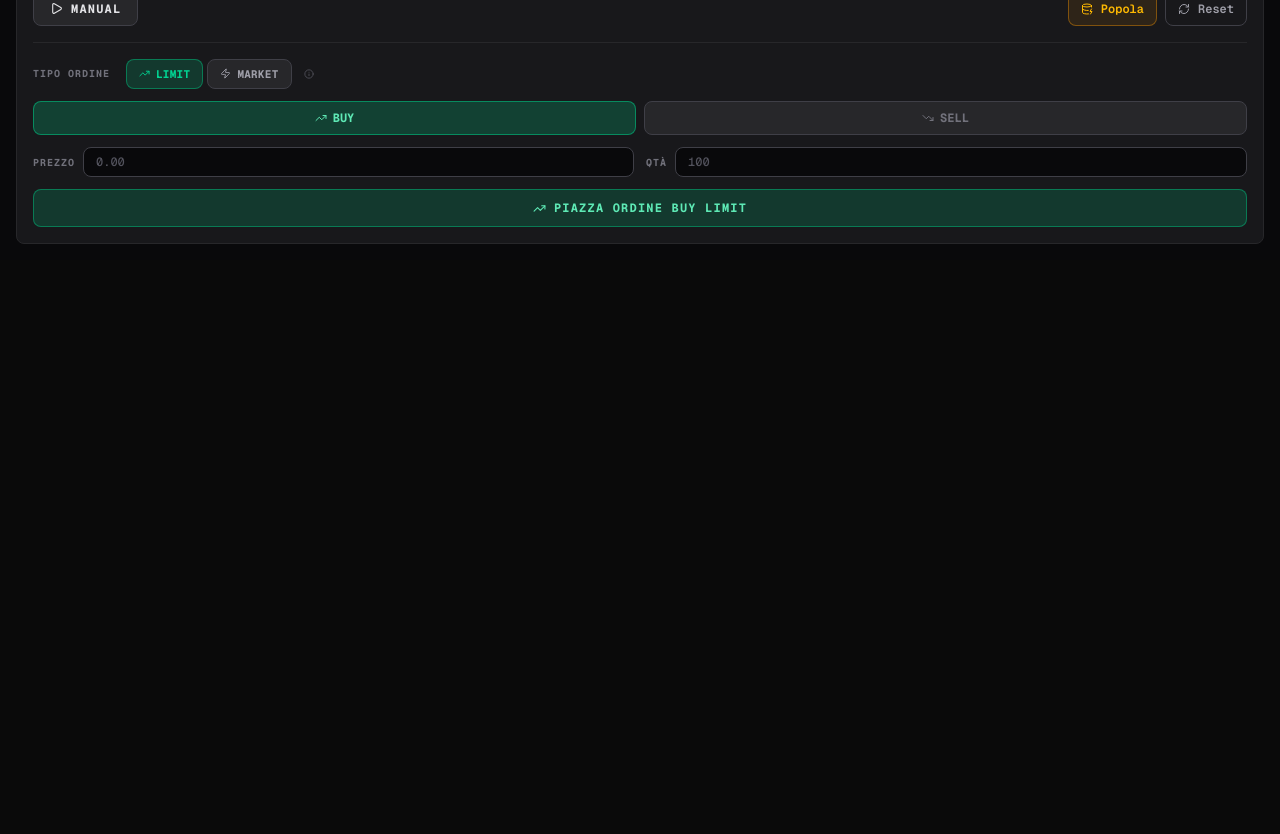
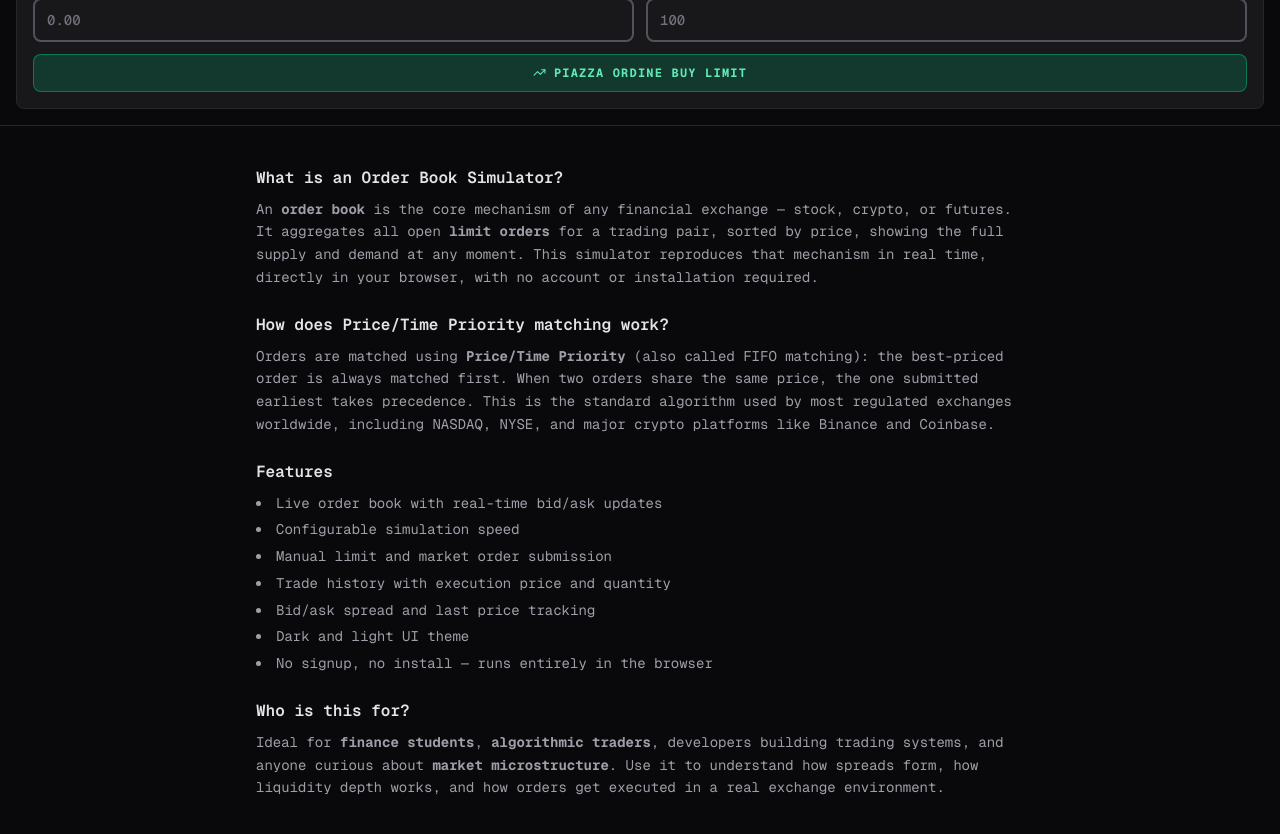
Before and after one commit to frankytheme-cyber/order-book-simulator, a Next.js app: page / in a window 1280 px wide. Shown: the part 540-1374 px from the top of the page. Before the commit the page ends 800 px from the top, so only its background shows below. Built offline with nearby package versions, Linux system fonts and the light colour scheme.

Commit message:
feat: enhance SEO and user guidance with detailed metadata and tool descriptions

```diff
--- a/app/layout.tsx
+++ b/app/layout.tsx
@@ -7,9 +7,89 @@ const geistMono = Geist_Mono({
   subsets: ["latin"],
 });
 
+const siteUrl = "https://order-book-simulator.vercel.app";
+
 export const metadata: Metadata = {
-  title: "Order Book Simulator",
-  description: "Real-time order book simulator with Price/Time priority matching",
+  title: {
+    default: "Order Book Simulator | Real-Time Trading Engine",
+    template: "%s | Order Book Simulator",
+  },
+  description:
+    "Simulate a real-time financial order book with Price/Time priority matching. Visualize bids, asks, and trade execution just like professional trading platforms. Free, interactive, and browser-based.",
+  keywords: [
+    "order book simulator",
+    "trading simulator",
+    "limit order book",
+    "bid ask spread",
+    "price time priority",
+    "market microstructure",
+    "order matching engine",
+    "financial trading tool",
+    "stock market simulator",
+    "crypto order book",
+  ],
+  authors: [{ name: "Simone Puliti" }],
+  creator: "Simone Puliti",
+  metadataBase: new URL(siteUrl),
+  alternates: {
+    canonical: "/",
+  },
+  openGraph: {
+    title: "Order Book Simulator | Real-Time Trading Engine",
+    description:
+      "Visualize how financial order books work with live bid/ask matching, trade execution, and Price/Time priority — all in your browser.",
+    url: siteUrl,
+    siteName: "Order Book Simulator",
+    locale: "en_US",
+    type: "website",
+  },
+  twitter: {
+    card: "summary_large_image",
+    title: "Order Book Simulator | Real-Time Trading Engine",
+    description:
+      "Visualize how financial order books work with live bid/ask matching, trade execution, and Price/Time priority — all in your browser.",
+    creator: "@simonepuliti",
+  },
+  robots: {
+    index: true,
+    follow: true,
+    googleBot: {
+      index: true,
+      follow: true,
+      "max-snippet": -1,
+      "max-image-preview": "large",
+    },
+  },
+};
+
+const jsonLd = {
+  "@context": "https://schema.org",
+  "@type": "WebApplication",
+  name: "Order Book Simulator",
+  url: siteUrl,
+  description:
+    "A real-time, browser-based financial order book simulator using Price/Time priority matching. Users can visualize live bids, asks, trade history, and manually submit limit or market orders.",
+  applicationCategory: "FinanceApplication",
+  operatingSystem: "All",
+  browserRequirements: "Requires JavaScript",
+  offers: {
+    "@type": "Offer",
+    price: "0",
+    priceCurrency: "USD",
+  },
+  featureList: [
+    "Real-time order book simulation",
+    "Price/Time priority matching engine",
+    "Bid/ask spread visualization",
+    "Trade history tracking",
+    "Manual limit and market order placement",
+    "Adjustable simulation speed",
+    "Dark and light theme",
+  ],
+  author: {
+    "@type": "Person",
+    name: "Simone Puliti",
+  },
 };
 
 export default function RootLayout({
@@ -19,6 +99,12 @@ export default function RootLayout({
 }>) {
   return (
     <html lang="en" className={geistMono.variable}>
+      <head>
+        <script
+          type="application/ld+json"
+          dangerouslySetInnerHTML={{ __html: JSON.stringify(jsonLd) }}
+        />
+      </head>
       <body className="antialiased bg-[#0a0a0a] text-slate-100 min-h-screen">
         {children}
       </body>
--- a/app/page.tsx
+++ b/app/page.tsx
@@ -86,6 +86,64 @@ export default function Page() {
 
       {/* Info modal */}
       {showInfo && <InfoPanel isDark={isDark} onClose={() => setShowInfo(false)} />}
+
+      {/* SEO / GEO content — visible below the fold */}
+      <section
+        aria-label="About this tool"
+        className={`border-t px-6 py-10 text-sm leading-relaxed ${d ? 'border-zinc-800 text-zinc-400' : 'border-zinc-200 text-zinc-600'}`}
+      >
+        <div className="max-w-3xl mx-auto space-y-6">
+          <div>
+            <h2 className={`text-base font-semibold mb-2 ${d ? 'text-zinc-200' : 'text-zinc-800'}`}>
+              What is an Order Book Simulator?
+            </h2>
+            <p>
+              An <strong>order book</strong> is the core mechanism of any financial exchange — stock, crypto, or futures.
+              It aggregates all open <strong>limit orders</strong> for a trading pair, sorted by price, showing the full
+              supply and demand at any moment. This simulator reproduces that mechanism in real time, directly in your browser,
+              with no account or installation required.
+            </p>
+          </div>
+
+          <div>
+            <h2 className={`text-base font-semibold mb-2 ${d ? 'text-zinc-200' : 'text-zinc-800'}`}>
+              How does Price/Time Priority matching work?
+            </h2>
+            <p>
+              Orders are matched using <strong>Price/Time Priority</strong> (also called FIFO matching): the best-priced
+              order is always matched first. When two orders share the same price, the one submitted earliest takes precedence.
+              This is the standard algorithm used by most regulated exchanges worldwide, including NASDAQ, NYSE, and major
+              crypto platforms like Binance and Coinbase.
+            </p>
+          </div>
+
+          <div>
+            <h2 className={`text-base font-semibold mb-2 ${d ? 'text-zinc-200' : 'text-zinc-800'}`}>
+              Features
+            </h2>
+            <ul className="list-disc list-inside space-y-1">
+              <li>Live order book with real-time bid/ask updates</li>
+              <li>Configurable simulation speed</li>
+              <li>Manual limit and market order submission</li>
+              <li>Trade history with execution price and quantity</li>
+              <li>Bid/ask spread and last price tracking</li>
+              <li>Dark and light UI theme</li>
+              <li>No signup, no install — runs entirely in the browser</li>
+            </ul>
+          </div>
+
+          <div>
+            <h2 className={`text-base font-semibold mb-2 ${d ? 'text-zinc-200' : 'text-zinc-800'}`}>
+              Who is this for?
+            </h2>
+            <p>
+              Ideal for <strong>finance students</strong>, <strong>algorithmic traders</strong>, developers building
+              trading systems, and anyone curious about <strong>market microstructure</strong>. Use it to understand
+              how spreads form, how liquidity depth works, and how orders get executed in a real exchange environment.
+            </p>
+          </div>
+        </div>
+      </section>
     </div>
   );
 }
--- a/components/SimulatorControls.tsx
+++ b/components/SimulatorControls.tsx
@@ -1,7 +1,7 @@
 'use client';
 
-import { useState } from 'react';
-import { Play, Pause, RefreshCw, TrendingUp, TrendingDown, DatabaseZap, Zap } from 'lucide-react';
+import { useState, useEffect } from 'react';
+import { Play, Pause, RefreshCw, TrendingUp, TrendingDown, DatabaseZap, Zap, CheckCircle } from 'lucide-react';
 import { SimulatorState } from '@/hooks/useSimulator';
 import { Order } from '@/lib/engine';
 import Tooltip from './Tooltip';
@@ -39,9 +39,17 @@ export default function SimulatorControls({
   const [limitSide, setLimitSide] = useState<Side>('buy');
   const [price, setPrice]         = useState('');
   const [quantity, setQuantity]   = useState('');
+  const [toast, setToast]         = useState<string | null>(null);
 
   const d = isDark;
   const spread = bids[0] && asks[0] ? (asks[0].price - bids[0].price).toFixed(2) : '—';
+
+  // Auto-dismiss toast after 2.5 s
+  useEffect(() => {
+    if (!toast) return;
+    const t = setTimeout(() => setToast(null), 2500);
+    return () => clearTimeout(t);
+  }, [toast]);
 
   // Market order estimate
   const mktQty    = parseInt(quantity) || 0;
@@ -53,6 +61,7 @@ export default function SimulatorControls({
     const q = parseInt(quantity);
     if (!p || !q || p <= 0 || q <= 0) return;
     addManualOrder(p, q, limitSide);
+    setToast(`Ordine ${limitSide === 'buy' ? 'Buy' : 'Sell'} Limit inserito — ${q} @ ${p.toFixed(2)}`);
     setPrice(''); setQuantity('');
   };
 
@@ -60,15 +69,16 @@ export default function SimulatorControls({
     const q = parseInt(quantity);
     if (!q || q <= 0) return;
     addMarketOrder(side, q);
+    setToast(`Ordine ${side === 'buy' ? 'Buy' : 'Sell'} Market inviato — Qtà ${q}`);
     setQuantity('');
   };
 
   // ── style shortcuts ──
   const divider  = d ? 'border-zinc-800'  : 'border-zinc-200';
   const muted    = d ? 'text-zinc-500'    : 'text-zinc-500';
-  const inputCls = `flex-1 rounded-lg px-3 py-1.5 text-xs font-medium border focus:outline-none focus:ring-1 tabular-nums transition-colors
-    ${d ? 'bg-zinc-950 border-zinc-700 text-white placeholder-zinc-600 focus:border-zinc-500 focus:ring-zinc-700'
-        : 'bg-white border-zinc-300 text-zinc-900 placeholder-zinc-400 focus:border-zinc-500 focus:ring-zinc-300'}`;
+  const inputCls = `w-full rounded-lg px-3 py-2.5 text-sm font-medium border-2 focus:outline-none focus:ring-2 tabular-nums transition-colors
+    ${d ? 'bg-zinc-900 border-zinc-600 text-white placeholder-zinc-500 focus:border-emerald-500 focus:ring-emerald-500/20'
+        : 'bg-white border-zinc-400 text-zinc-900 placeholder-zinc-400 focus:border-emerald-500 focus:ring-emerald-500/20'}`;
 
   const tabActive   = (on: boolean, color: 'emerald' | 'amber') => on
     ? color === 'emerald'
@@ -79,6 +89,15 @@ export default function SimulatorControls({
 
   return (
     <div className={`rounded-lg border p-4 space-y-4 transition-colors duration-300 ${d ? 'bg-zinc-900 border-zinc-800' : 'bg-white border-zinc-300'}`}>
+
+      {/* ── Toast notification ── */}
+      {toast && (
+        <div className={`flex items-center gap-2 px-4 py-2.5 rounded-lg text-sm font-medium border animate-pulse-once
+          ${d ? 'bg-emerald-500/15 border-emerald-500/40 text-emerald-300' : 'bg-emerald-50 border-emerald-400 text-emerald-700'}`}>
+          <CheckCircle size={15} />
+          {toast}
+        </div>
+      )}
 
       {/* ── Stats ── */}
       <div className="grid grid-cols-3 gap-3">
@@ -209,14 +228,14 @@ export default function SimulatorControls({
 
               {/* Price + Qty inputs */}
               <div className="flex gap-3">
-                <div className="flex items-center gap-2 flex-1">
-                  <label className={`text-[10px] font-bold uppercase tracking-widest whitespace-nowrap ${muted}`}>Prezzo</label>
+                <div className="flex flex-col gap-1.5 flex-1">
+                  <label className={`text-xs font-bold uppercase tracking-widest ${d ? 'text-zinc-300' : 'text-zinc-700'}`}>Prezzo</label>
                   <input type="number" value={price} onChange={(e) => setPrice(e.target.value)}
                     placeholder={bids[0] ? bids[0].price.toFixed(2) : '0.00'} step="0.01"
                     className={inputCls} />
                 </div>
-                <div className="flex items-center gap-2 flex-1">
-                  <label className={`text-[10px] font-bold uppercase tracking-widest whitespace-nowrap ${muted}`}>Qtà</label>
+                <div className="flex flex-col gap-1.5 flex-1">
+                  <label className={`text-xs font-bold uppercase tracking-widest ${d ? 'text-zinc-300' : 'text-zinc-700'}`}>Quantità</label>
                   <input type="number" value={quantity} onChange={(e) => setQuantity(e.target.value)}
                     placeholder="100" step="1" min="1"
                     className={inputCls} />
@@ -240,12 +259,14 @@ export default function SimulatorControls({
           {/* ── MARKET form ── */}
           {orderType === 'market' && (
             <div className="space-y-3">
-              <div className="flex items-center gap-3">
-                <label className={`text-[10px] font-bold uppercase tracking-widest whitespace-nowrap ${muted}`}>Qtà</label>
+              <div className="flex flex-col gap-1.5">
+                <label className={`text-xs font-bold uppercase tracking-widest flex items-center gap-1 ${d ? 'text-zinc-300' : 'text-zinc-700'}`}>
+                  Quantità
+                  <Tooltip isDark={isDark} content="L'ordine a mercato consuma la liquidità esistente partendo dal miglior prezzo disponibile." side="top" />
+                </label>
                 <input type="number" value={quantity} onChange={(e) => setQuantity(e.target.value)}
                   placeholder="100" step="1" min="1"
                   className={inputCls} />
-                <Tooltip isDark={isDark} content="L'ordine a mercato consuma la liquidità esistente partendo dal miglior prezzo disponibile." side="top" />
               </div>
 
               {/* Estimate preview */}
```
